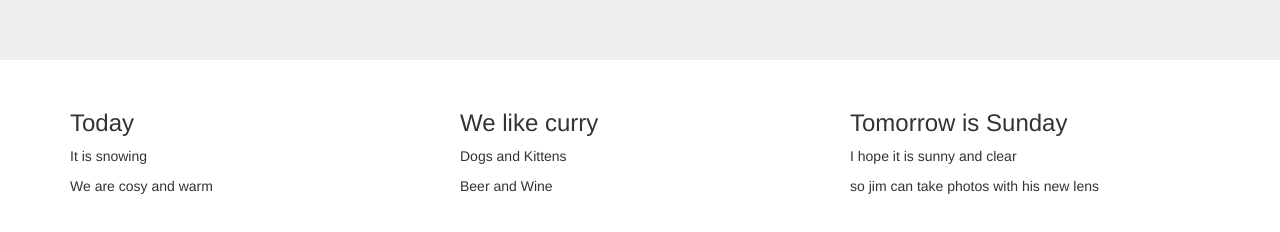
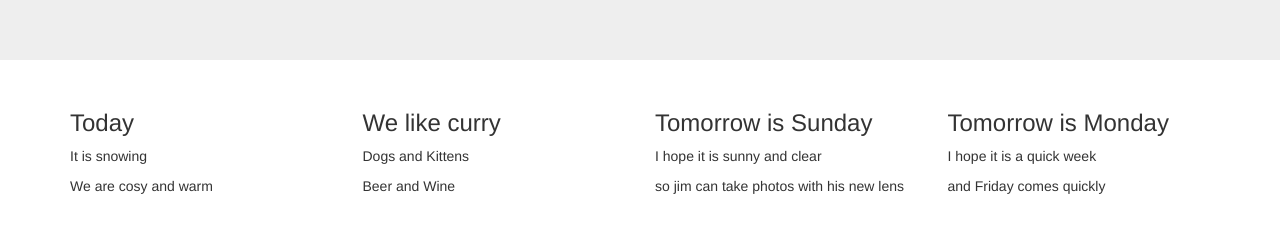
Before and after one commit to rahmona-henry/responsive, a website: page client/index.html in a window 1280 px wide. Shown: the part 250-482 px from the top of the page. Drawn offline with nearby package versions, Linux system fonts and the light colour scheme.

Commit message:
test drive 4 columns

```diff
--- a/client/index.html
+++ b/client/index.html
@@ -28,20 +28,25 @@
 
 <div class="container">
   <div class="row">
-    <div class="col-sm-4">
+    <div class="col-sm-3">
       <h3>Today</h3>
       <p>It is snowing</p>
       <p>We are cosy and warm</p>
     </div>
-    <div class="col-sm-4">
+    <div class="col-sm-3">
       <h3>We like curry</h3>
       <p>Dogs and Kittens</p>
       <p>Beer and Wine</p>
     </div>
-    <div class="col-sm-4">
+    <div class="col-sm-3">
       <h3>Tomorrow is Sunday</h3>
       <p>I hope it is sunny and clear</p>
       <p>so jim can take photos with his new lens</p>
+    </div>
+    <div class="col-sm-3">
+      <h3>Tomorrow is Monday</h3>
+      <p>I hope it is a quick week</p>
+      <p>and Friday comes quickly</p>
     </div>
   </div>
 </div>
```
